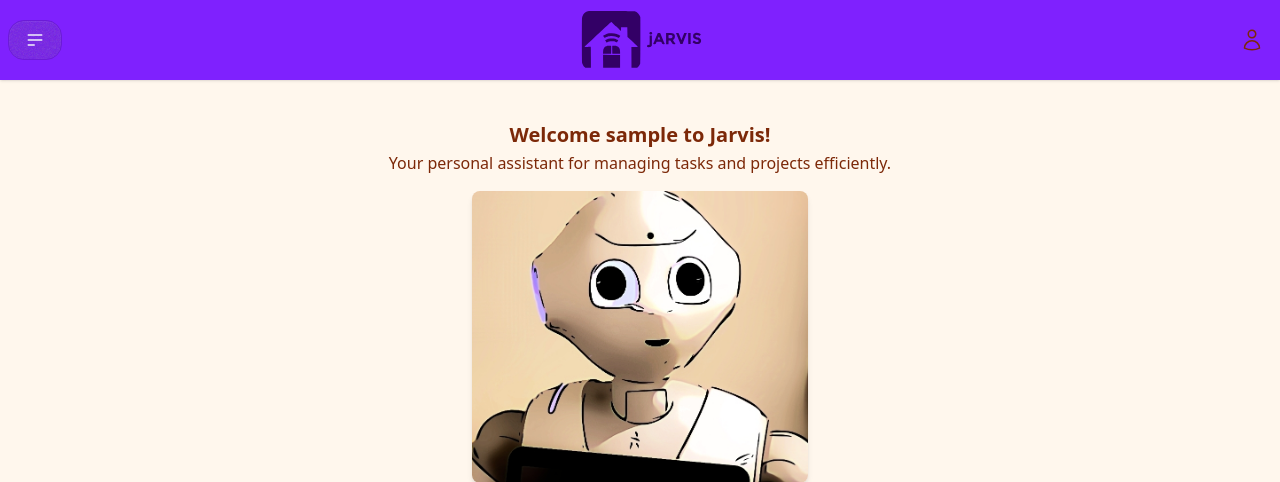
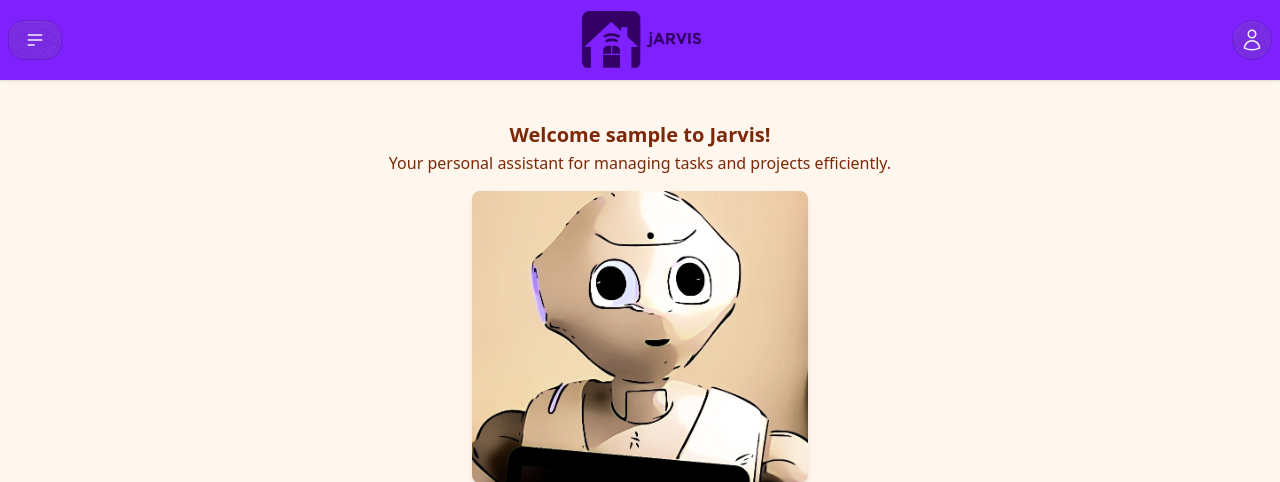
Before and after one commit to corka149/jarvis, a Django app: page /shopping/ in a window 1280 px wide. Shown: the top 482 px of the page. Run offline with Django 5.2, Linux system fonts and the light colour scheme; the visitor is signed in with stand-in values (Sample User, id 1); data that the repository does not hold is empty; style sheets or scripts are compiled from the project's sources.

Commit message:
Improve user button

```diff
--- a/src/shopping/templates/shopping/base.html
+++ b/src/shopping/templates/shopping/base.html
@@ -85,7 +85,7 @@
         </a>
       </div>
       <div class="navbar-end">
-        <button class="btn btn-ghost btn-circle">
+        <button class="btn btn-active btn-primary btn-circle">
           <svg
             xmlns="http://www.w3.org/2000/svg"
             fill="none"
```
